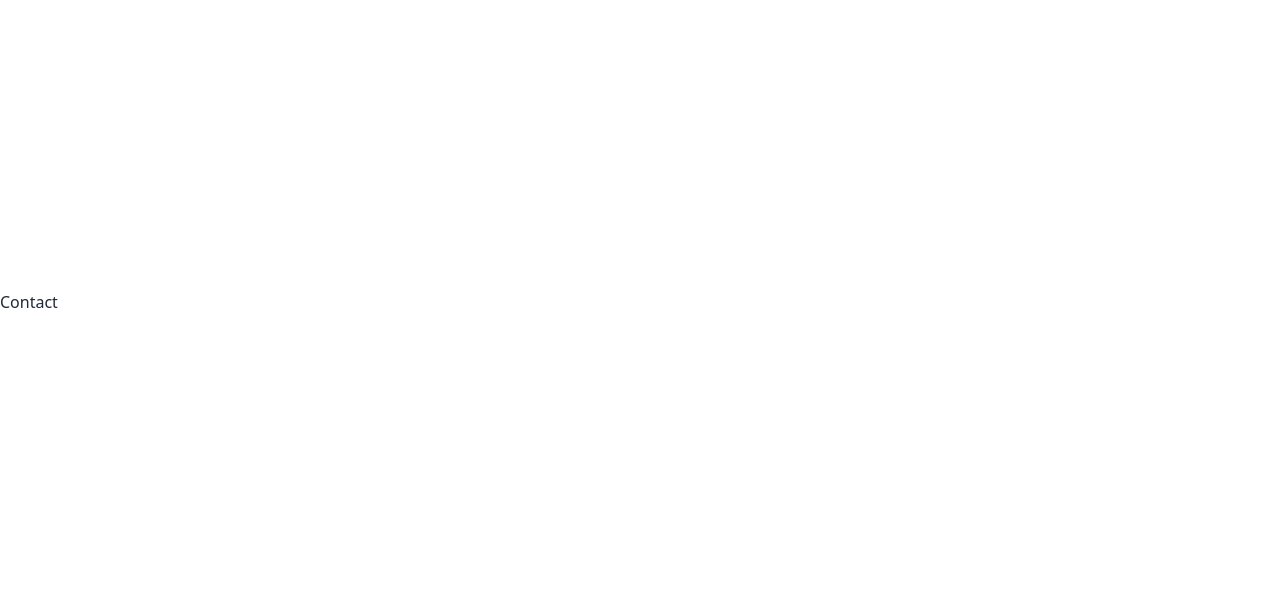
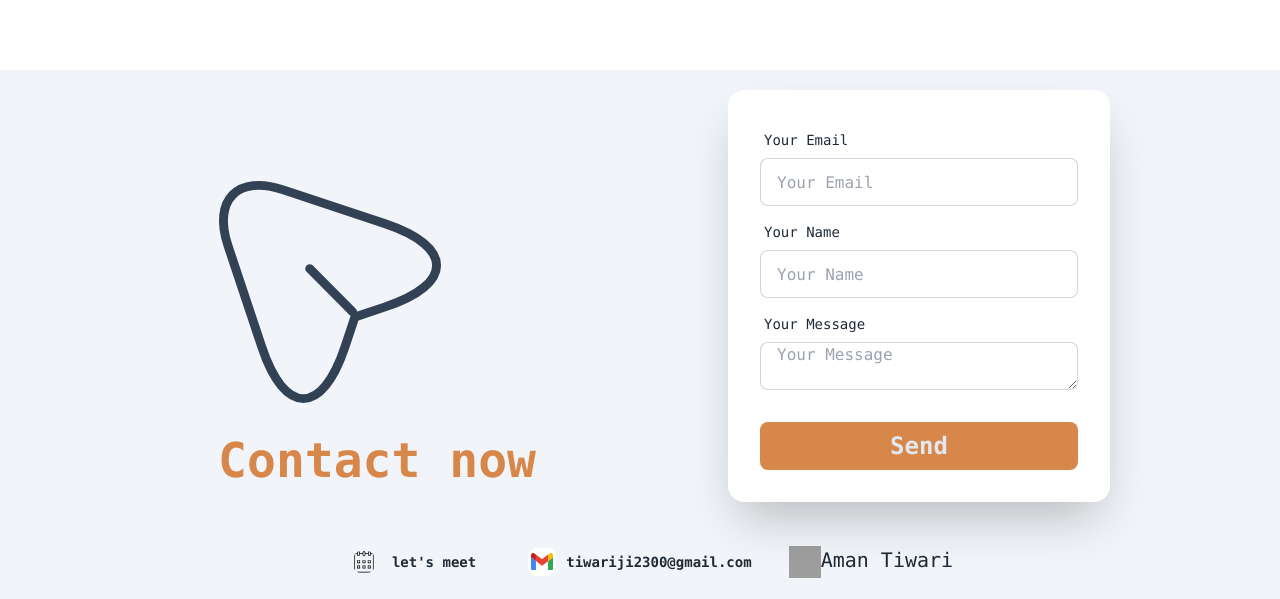
Before and after one commit to mrcoder57/minimal-resume, a React (Vite) app: page / in a window 1280 px wide. Shown: the part 1590-2189 px from the top of the page. Before the commit the page ends 1904 px from the top, so only its background shows below. Built offline with nearby package versions, Linux system fonts and the light colour scheme; no server answers; grey boxes are pictures that could not be loaded.

Commit message:
Update ui

```diff
--- a/src/Components/Contact.jsx
+++ b/src/Components/Contact.jsx
@@ -1,9 +1,165 @@
-import React from 'react'
+import React, { useState } from "react";
+import emailjs from "@emailjs/browser";
+import send from "../assets/send.svg";
+import { motion } from "framer-motion";
+import gmail from "../assets/gmail.svg";
+import calendar from "../assets/calendar.svg";
+import copy from "../assets/copyright.svg"
 
 const Contact = () => {
+  const [formData, setFormData] = useState({
+    email: "",
+    name: "",
+    message: "",
+  });
+  const [loading, setLoading] = useState(false);
+
+  const handleChange = (e) => {
+    const { name, value } = e.target;
+    setFormData((prevData) => ({ ...prevData, [name]: value }));
+  };
+
+  const handleSubmit = async (e) => {
+    e.preventDefault();
+    setLoading(true);
+
+    emailjs
+      .send(
+        "service_c9h0e8i",
+        "template_u0qtfz3",
+        {
+          form_name: formData.name,
+          to_name: "Aman",
+          from_email: formData.email,
+          to_email: "tiwariji2300@gmail.com",
+          message: formData.message,
+        },
+        "7gKS2vrOo5E6xM8wa"
+      )
+      .then(() => {
+        alert("Thank You. I will get back to you as soon as possible");
+        setLoading(false);
+        setFormData({
+          name: "",
+          email: "",
+          message: "",
+        });
+      })
+      .catch((error) => {
+        setLoading(false);
+        console.error(error);
+        alert("Something went wrong");
+      });
+  };
+
   return (
-    <div>Contact</div>
-  )
-}
+    <div className="bg-slate-100 mt-28 font-mono overflow-x-hidden">
+      <div className="mx-8">
+        <div className="hero  ">
+          <div className=" flex-col lg:flex-row justify-between grid lg:grid-cols-2 grid-cols-1 my-5 gap-44">
+            <motion.div
+              className="hero-content flex-col lg:flex-row-reverse"
+              animate={{
+                y: [-20, 20], // Back and forth animation
+              }}
+              transition={{
+                duration: 3.5,
+                ease: "linear", // Linear easing for continuous motion
+                loop: Infinity,
+              }}
+            >
+              <div className="text-center lg:text-left">
+                <img
+                  src={send}
+                  className="h-72 w-72"
+                  alt="Send Image"
+                  draggable={false}
+                />
+                <h1 className="text-5xl font-bold text-[#d8874a] ml-8">
+                  Contact now
+                </h1>
+              </div>
+            </motion.div>
+            <div className="card shrink-0 w-full max-w-sm shadow-2xl bg-base-100">
+              <form
+                onSubmit={handleSubmit}
+                className="card-body text-slate-700"
+              >
+                <div className="form-control">
+                  <label className="label">
+                    <span className="label-text">Your Email</span>
+                  </label>
+                  <input
+                    type="email"
+                    name="email"
+                    placeholder="Your Email"
+                    value={formData.email}
+                    onChange={handleChange}
+                    className="input input-bordered"
+                    required
+                  />
+                </div>
+                <div className="form-control">
+                  <label className="label">
+                    <span className="label-text">Your Name</span>
+                  </label>
+                  <input
+                    type="text"
+                    name="name"
+                    placeholder="Your Name"
+                    value={formData.name}
+                    onChange={handleChange}
+                    className="input input-bordered"
+                    required
+                  />
+                </div>
+                <div className="form-control">
+                  <label className="label">
+                    <span className="label-text">Your Message</span>
+                  </label>
+                  <textarea
+                    name="message"
+                    placeholder="Your Message"
+                    value={formData.message}
+                    onChange={handleChange}
+                    className="input input-bordered"
+                    rows={3}
+                    required
+                  />
+                </div>
+                <div className="form-control mt-6">
+                  <button
+                    type="submit"
+                    className="btn btn-ghost bg-[#d8874a] text-2xl text-slate-200"
+                  >
+                    {loading ? "Sending.." : "Send"}
+                  </button>
+                </div>
+              </form>
+            </div>
+          </div>
+        </div>
+        <div className=" flex flex-row items-center justify-center text-xl">
+          <a href="https://calendly.com/tiwariji2300" target="_blank">
+            <button className="btn btn-ghost my-4 ">
+            <img src={calendar} className=" h-10 w-10 rounded-full p-2" />
+               <p className=" hidden lg:block">let's meet</p>
+                </button>
+          </a>
+          <a href="mailto:tiwariji2300@gmail.com" target="_blank">
+            <button className="btn btn-ghost my-4 ml-4">
+              <img src={gmail} className=" h-8 w-8 rounded-full" />
+              <p className=" hidden lg:block">tiwariji2300@gmail.com</p>
+            </button>
+          </a>
+          <span className=" flex flex-row">
+            <img src={copy} className=" h-8 w-8 ml-5" alt=" c" />
+            Aman Tiwari
+            </span>
+        </div>
+      </div>
+    </div>
+  );
+};
 
-export default Contact
+export default Contact;
--- a/src/Components/Hero.jsx
+++ b/src/Components/Hero.jsx
@@ -2,7 +2,7 @@ import React from 'react'
 import body from "../assets/man.png"
 const Hero = () => {
   return (
-    <div className='lg:h-[600px] h-full w-full overflow-y-hidden bg-slate-100 font-mono'>
+    <div className='lg:h-[600px] h-full w-full overflow-y-hidden bg-slate-100 font-mono shadow-lg'>
     <div className='flex lg:flex-row flex-col  mt-10 lg:justify-between justify-start mx-8'>
       <div>
         <h1 className='text-6xl font-medium text-[#d8874a]'>
--- a/src/Components/Navbar.jsx
+++ b/src/Components/Navbar.jsx
@@ -28,7 +28,7 @@ const Navbar = () => {
       </ul>
     </div>
     <div className="navbar-end">
-      <a href='https://github.com/mrcoder57'><img src={github} className=' h-8 w-8'/></a>
+      <a href='https://github.com/mrcoder57' target="_blank"><img src={github} className=' h-8 w-8'/></a>
     </div>
   </div>
   )
--- a/src/Components/Projects.jsx
+++ b/src/Components/Projects.jsx
@@ -34,14 +34,14 @@ const Projects = () => {
     },
   };
   return (
-    <div className=" mx-8 mt-28 h-96 text-slate-700 font-mono">
+    <div className=" mx-8 mt-28 text-slate-700 font-mono">
       <div className=" flex lg:flex-row flex-col justify-between">
         <h1 className="text-[#d8874a]  text-4xl font-bold mb-3 ">My Latest Works</h1>
         <p className="   text-slate-700 text-xl mt-3">Made with Perfection</p>
       </div>
       <Carousel responsive={responsive}>
         {data.map((project) => (
-          <div className="card w-72 glass mt-6 mx-4 shadow-lg">
+          <div className="card w-80 glass mt-6 mx-4 shadow-lg mb-3">
             <figure>
               <img src={project.image} alt="Project" />
             </figure>
--- a/src/Components/Work.jsx
+++ b/src/Components/Work.jsx
@@ -26,7 +26,7 @@ const Work = () => {
   }, []);
 
   return (
-    <div className=" font-mono bg-slate-100 mt-28 ">
+    <div className=" font-mono bg-slate-100 mt-28 shadow-lg ">
       <h1 className=" my-3 text-center text-3xl font-bold text-[#d8874a]">My Experties</h1>
       <ul className="timeline timeline-snap-icon max-md:timeline-compact timeline-vertical mx-8 text-slate-700">
         {data.map((exp, index) => (
```
